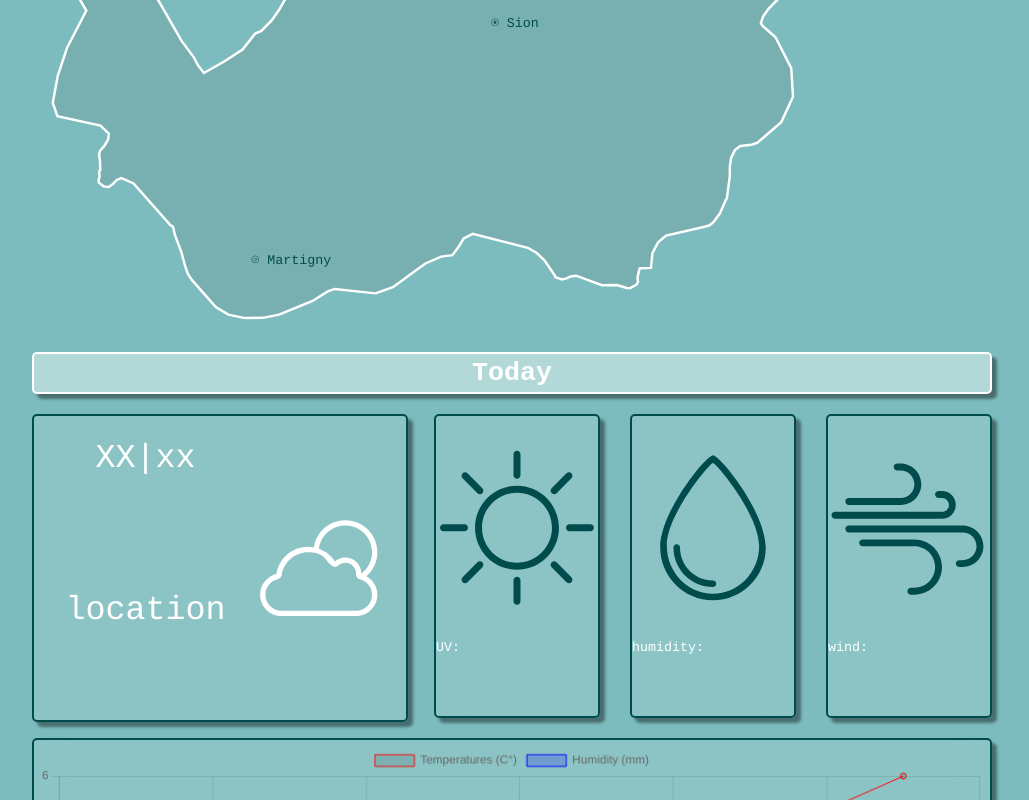
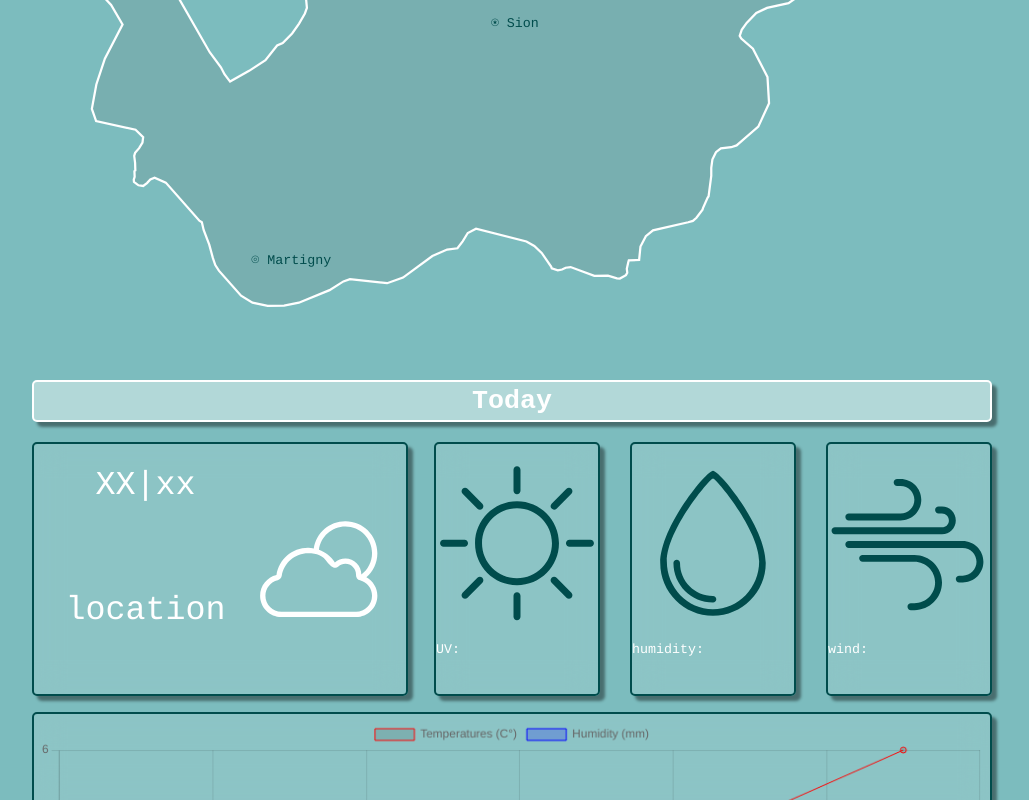
Before and after one commit to le-renard-12/MeteoValais, a plain HTML site: page MeteoValais/index.html in a window 1280 px wide. Shown: the part 368-1168 px from the top of the page, without its empty margins (128-1157 px from the left). Drawn offline with nearby package versions, Linux system fonts and the light colour scheme; no server answers.

Commit message:
modified:   MeteoValais/CSS/styles.css 	odified:   MeteoValais/CSS/week.css 	odified:   MeteoValais/index.html 	odified:   MeteoValais/week.html

```diff
--- a/MeteoValais/CSS/styles.css
+++ b/MeteoValais/CSS/styles.css
@@ -277,6 +277,7 @@ ul{
 }
 
 /*labels on the map*/
+
 .labels-map{
     width: 100%;
     height: 100%;
@@ -296,6 +297,7 @@ ul{
     display:grid;
     grid-template-columns: 1fr;
 }
+
 #labels-centre-valais{
     position: relative;
     width: fit-content;
@@ -327,7 +329,7 @@ ul{
 /*map styling*/
 
 .map-container{
-    padding: 10px;
+    padding: 50px;
     margin: auto;
 }
 
@@ -359,13 +361,22 @@ ul{
 
 #top-row{
     width: 100%;
+    height: 250px;
     margin-top: 20px;
     display: grid;
     grid-gap: 30px;
     grid-template-columns: 1fr 1.5fr;
 }
 
-#top-row #section-2{
+#content-2 #top-row #section-1{
+    height: inherit;
+}
+
+
+#content-2 #top-row #section-2{
+    margin: opx;
+    height: inherit;
+
     display: grid;
     grid-template-columns: 1fr 1fr 1fr;
     grid-gap: 30px;
@@ -382,7 +393,7 @@ ul{
 
 .card{
 
-    height: 300px;
+    height: inherit;
     padding: 0px;
 
     background-color: rgba(178, 216, 216, .3);
@@ -787,8 +798,6 @@ button{
 
 }
 
-
-
 .wrapper{
     background-color: #fff;
     width: 100%;
--- a/MeteoValais/CSS/week.css
+++ b/MeteoValais/CSS/week.css
@@ -1,4 +1,4 @@
-.top-row{
+#top-row{
     margin-top: 20px;
     display: grid;
     grid-gap: 30px;
--- a/MeteoValais/index.html
+++ b/MeteoValais/index.html
@@ -62,7 +62,7 @@
         </div>
     </div>
 
-
+    <!-- zone map -->
 
     <div class="content" id="content-1">
         <div class="labels-map">
@@ -91,7 +91,7 @@
     <div class="content" id="content-2">
         <h1 class="graph-legende">Today</h1>
         <div id="top-row">
-            <div id="section-1">
+            <div id="">
                 <div id="location-overwiew">
                     <div class="location-selected">
                         <label class="label-font" id="location-selected-temp">XX|xx</label>
@@ -126,7 +126,6 @@
                     <label class="label-font" id="wind">wind:</label>
                 </div>
             </div>
-
         </div>
         <div id="graph-background">
             <canvas id="graph"></canvas>
```
Also changed, not shown: MeteoValais/week.html (+4 -6 lines).
